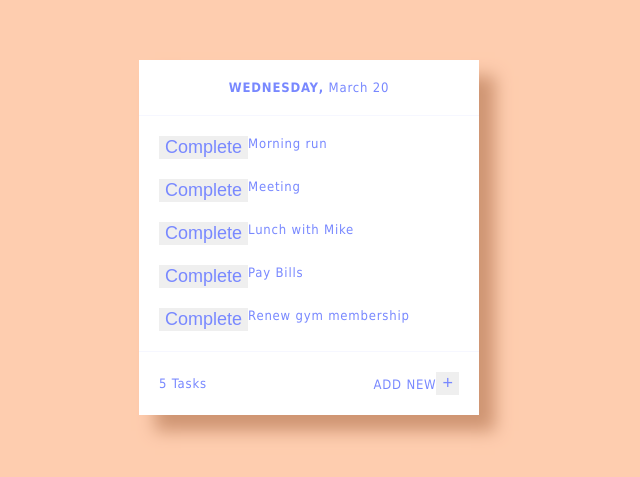
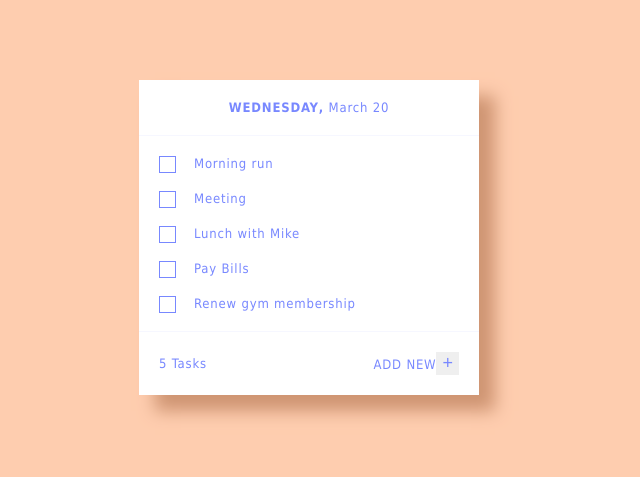
Before and after one commit to eric-to/todo, a React (Create React App) app: page / in a window 1280 px wide. Shown: the part 163-640 px from the top of the page, without its empty margins (331-971 px from the left). Built offline with nearby package versions, Linux system fonts and the light colour scheme.

Commit message:
Add new todo button

```diff
--- a/src/App.js
+++ b/src/App.js
@@ -20,7 +20,11 @@ function App() {
 
   const completeTodo = index => {
     const newTodos = [...todos];
-    newTodos[index].isComplete = true;
+    if (newTodos[index].isComplete) {
+      newTodos[index].isComplete = false;
+    } else {
+      newTodos[index].isComplete = true;
+    }
     setTodos(newTodos);
   }
 
--- /dev/null
+++ b/src/Checkbox.css
@@ -0,0 +1,64 @@
+input[type="checkbox"] {
+  position: absolute;
+  opacity: 0;
+  cursor: pointer;
+  height: 0;
+  width: 0;
+}
+
+.checkbox-container {
+  display: block;
+  position: relative;
+  padding-left: 35px;
+  margin-bottom: 12px;
+  cursor: pointer;
+  font-size: 22px;
+  -webkit-user-select: none;
+  -moz-user-select: none;
+  -ms-user-select: none;
+  user-select: none;
+}
+
+.checkmark {
+  position: absolute;
+  top: 0;
+  left: 0;
+  height: 15px;
+  width: 15px;
+  background-color: white;
+  border: 1px solid #7888FF;
+}
+
+.checkbox-container:hover input ~ .checkmark {
+  background-color: #ccc;
+}
+
+/* When the checkbox is checked, add a blue background */
+.checkbox-container input:checked ~ .checkmark {
+  background-color: #7888FF;
+}
+
+/* Create the checkmark/indicator (hidden when not checked) */
+.checkmark:after {
+  content: "";
+  position: absolute;
+  display: none;
+}
+
+/* Show the checkmark when checked */
+.checkbox-container input:checked ~ .checkmark:after {
+  display: block;
+}
+
+/* Style the checkmark/indicator */
+.checkbox-container .checkmark:after {
+  left: 4px;
+  /* top: 5px; */
+  width: 5px;
+  height: 10px;
+  border: solid white;
+  border-width: 0 3px 3px 0;
+  -webkit-transform: rotate(45deg);
+  -ms-transform: rotate(45deg);
+  transform: rotate(45deg);
+}
--- a/src/Todo.js
+++ b/src/Todo.js
@@ -5,9 +5,10 @@ function Todo({ todo, index, completeTodo }) {
     <div
       className={ todo.isComplete ? "complete todo" : "todo" }
     >
-      <div>
-        <button onClick={() => completeTodo(index)}>Complete</button>
-      </div>
+      <label className="checkbox-container">
+        <input type="checkbox" onClick={() => completeTodo(index)} />
+        <span class="checkmark"></span>
+      </label>
       {todo.text}
     </div>
   );
--- a/src/TodoForm.js
+++ b/src/TodoForm.js
@@ -2,6 +2,7 @@ import React, { useState } from 'react';
 
 function TodoForm({ addTodo }) {
   const [value, setValue] = useState("");
+  const [isAddingTodo, setIsAddingTodo] = useState(false);
 
   const handleSubmit = e => {
     e.preventDefault();
@@ -10,15 +11,28 @@ function TodoForm({ addTodo }) {
     setValue("");
   };
 
-  return (
-    <form onSubmit={handleSubmit}>
-      ADD NEW
-      {/* <input
+  const footer = () => {
+    if (isAddingTodo) {
+      return (
+        <input
         type="text"
         className="input"
         onChange={e => setValue(e.target.value)}
-      /> */}
-      <button>+</button>
+        />
+      );
+    } else {
+      return (
+        <span>
+          ADD NEW
+        </span>
+      );
+    }
+  }
+
+  return (
+    <form onSubmit={handleSubmit}>
+      {footer()}
+      <button onClick={e => setIsAddingTodo(!isAddingTodo)}>+</button>
     </form>
   )
 }
--- a/src/index.js
+++ b/src/index.js
@@ -1,6 +1,7 @@
 import React from 'react';
 import ReactDOM from 'react-dom';
 import './App.css';
+import './Checkbox.css';
 import App from './App';
 
 ReactDOM.render(<App />, document.getElementById('root'));
```
